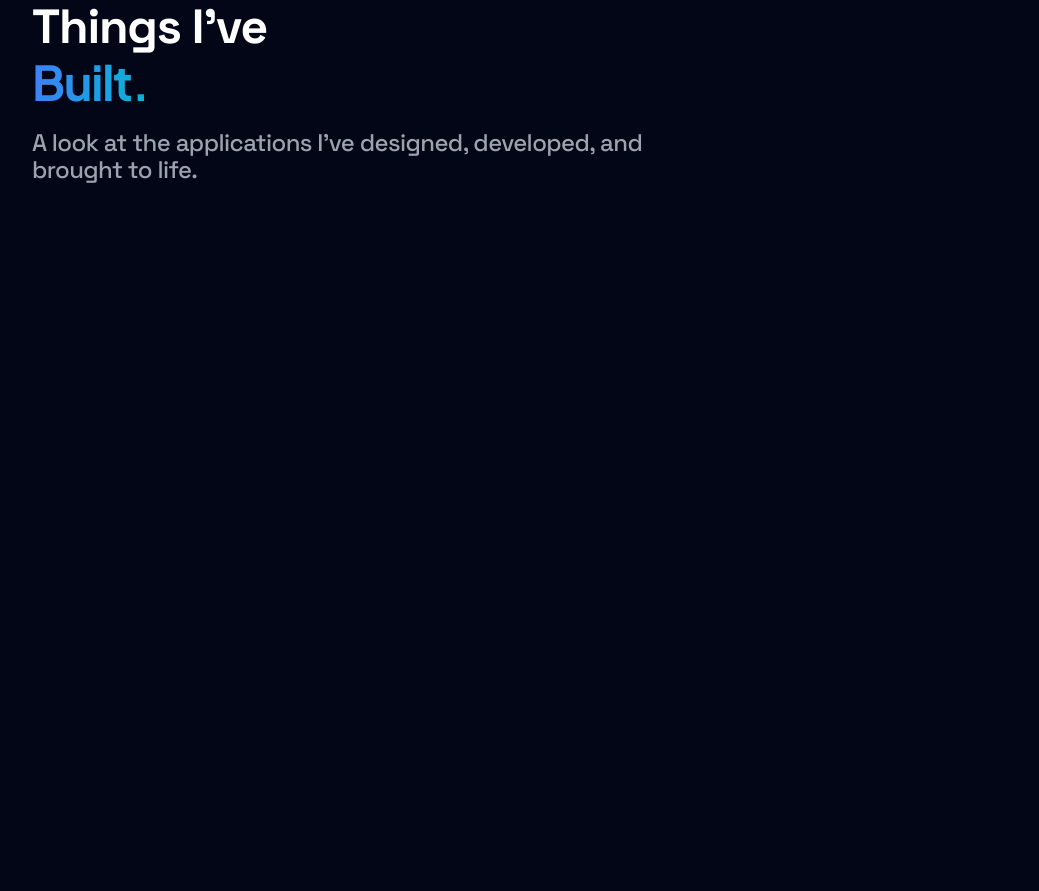
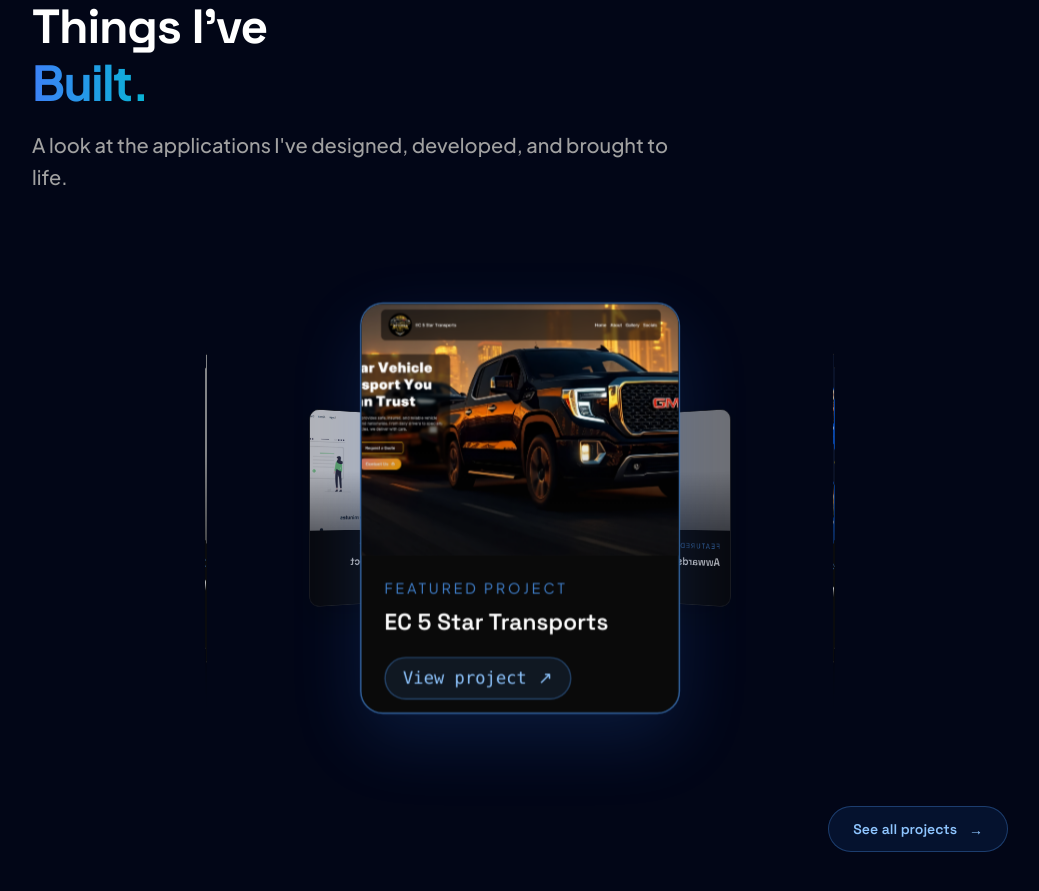
Before and after one commit to BryanDegante/E-portfolio-Next, a Next.js app: page / in a window 1280 px wide. Shown: the part 1720-2611 px from the top of the page, without its empty margins (120-1159 px from the left). Built offline with nearby package versions, Linux system fonts and the light colour scheme; grey boxes are pictures that could not be loaded.

Commit message:
project ring is created

```diff
--- a/components/Home/Projects/Projects.tsx
+++ b/components/Home/Projects/Projects.tsx
@@ -1,22 +1,56 @@
+
 import ProjectRing from "@/components/UI/Project Ring/ProjectRing";
+import Link from "next/link";
 
 export default function Projects() {
   return (
-    <section id='Projects' className='min-h-dvh'>
-      <div className='relative mx-auto max-w-5xl border-t border-neutral-900 px-6 py-28'>
-        <div className='mb-3 inline-flex items-center gap-2 '>
-          <span className='font-mono text-xs uppercase tracking-widest text-cyan-400'>
+    <section id="projects" className="min-h-dvh">
+      <div className="relative mx-auto max-w-5xl border-t border-neutral-900 px-6 py-28">
+        <div className="mb-3 inline-flex items-center gap-2">
+          <span className="font-mono text-xs uppercase tracking-widest text-blue-400">
             02 // PROJECTS
           </span>
         </div>
-          <h2 className='mb-4  max-w-3xl text-start font-heading text-3xl font-bold leading-[1.15] tracking-tight  text-white sm:text-4xl lg:text-5xl'>
-            Things I've <br />  <span className="text__color--blue"> Built.</span>
-          </h2>
-          <h3 className='text-muted text-xl text-start font-medium font-heading leading-[1.15] tracking-tight md:text-2xl w-full max-w-2xl'>
-            A look at the applications I've designed, developed, and brought to
-            life.
-          </h3>
+
+        <h2 className="mb-4 max-w-3xl text-start font-heading text-3xl font-bold leading-[1.15] tracking-tight text-white sm:text-4xl lg:text-5xl">
+          Things I've <br />
+          <span className="text__color--blue">
+            Built.
+          </span>
+        </h2>
+
+        <p className="w-full max-w-2xl text-start font-heading text-lg font-medium leading-relaxed text-neutral-400 md:text-xl">
+          A look at the applications I've designed, developed, and brought to life.
+        </p>
+
+        <div className="mt-12 w-full sm:mt-16">
           <ProjectRing />
+        </div>
+
+        <div className="mt-8 flex justify-end">
+          <Link
+            href="/projects"
+            className="
+              group inline-flex items-center gap-3
+              rounded-full border border-blue-400/30
+              bg-blue-500/10 px-6 py-3
+              font-heading text-sm font-semibold text-blue-300
+              transition-all duration-300
+              hover:border-blue-400/60
+              hover:bg-blue-500/20
+              hover:text-white
+              hover:shadow-[0_0_24px_rgba(59,130,246,0.15)]
+            "
+          >
+            See all projects
+            <span
+              aria-hidden="true"
+              className="transition-transform duration-300 group-hover:translate-x-1"
+            >
+              →
+            </span>
+          </Link>
+        </div>
       </div>
     </section>
   );
--- a/components/UI/Project Ring/ProjectRing.tsx
+++ b/components/UI/Project Ring/ProjectRing.tsx
@@ -1,11 +1,182 @@
-import RingCard from "./RingCard";
+'use client';
+
+import { useRef, useState, useEffect } from 'react';
+import { useSelector } from 'react-redux';
+import gsap from 'gsap';
+import RingCard from './RingCard';
+import { ProjectsData } from '@/data/ProjectData';
+import { RootState } from '@/redux/store';
 
 export default function ProjectRing() {
+  const language = useSelector((state: RootState) => state.language.language);
+
+  const featuredProjects = ProjectsData.filter((project) => project.featured);
+
+  const total = featuredProjects.length;
+  const angleStep = total > 0 ? 360 / total : 0;
+
+  const [rotationY, setRotationY] = useState(0);
+  const [radius, setRadius] = useState(130);
+
+  const ringRef = useRef<HTMLDivElement>(null);
+  const rotationRef = useRef(0);
+  const isDragging = useRef(false);
+  const startX = useRef(0);
+  const startRotation = useRef(0);
+
+  useEffect(() => {
+    const updateRadius = () => {
+      const width = window.innerWidth;
+
+      if (width < 640) {
+        setRadius(130);
+      } else if (width < 1024) {
+        setRadius(220);
+      } else {
+        setRadius(300);
+      }
+    };
+
+    updateRadius();
+    window.addEventListener('resize', updateRadius);
+
+    return () => window.removeEventListener('resize', updateRadius);
+  }, []);
+
+  const handlePointerDown = (e: React.PointerEvent<HTMLDivElement>) => {
+    if ((e.target as HTMLElement).closest('a')) return;
+    if (total < 2) return;
+
+    isDragging.current = true;
+    startX.current = e.clientX;
+    startRotation.current = rotationRef.current;
+
+    e.currentTarget.setPointerCapture(e.pointerId);
+    gsap.killTweensOf(ringRef.current);
+
+    e.currentTarget.style.cursor = 'grabbing';
+  };
+
+  const handlePointerMove = (e: React.PointerEvent<HTMLDivElement>) => {
+    if (!isDragging.current) return;
+
+    const deltaX = e.clientX - startX.current;
+    const newRotation = startRotation.current + deltaX * 0.4;
+
+    rotationRef.current = newRotation;
+
+    if (ringRef.current) {
+      ringRef.current.style.transform = `rotateY(${newRotation}deg)`;
+    }
+  };
+
+  const handlePointerUp = (e: React.PointerEvent<HTMLDivElement>) => {
+    if (!isDragging.current) return;
+
+    isDragging.current = false;
+
+    if (e.currentTarget.hasPointerCapture(e.pointerId)) {
+      e.currentTarget.releasePointerCapture(e.pointerId);
+    }
+
+    e.currentTarget.style.cursor = 'grab';
+
+    if (angleStep === 0) return;
+
+    const nearestIndex = Math.round(-rotationRef.current / angleStep);
+
+    const targetRotation = nearestIndex * -angleStep;
+    const animation = { rotation: rotationRef.current };
+
+    gsap.to(animation, {
+      rotation: targetRotation,
+      duration: 0.65,
+      ease: 'power3.out',
+      onUpdate: () => {
+        rotationRef.current = animation.rotation;
+
+        if (ringRef.current) {
+          ringRef.current.style.transform = `rotateY(${animation.rotation}deg)`;
+        }
+      },
+      onComplete: () => {
+        setRotationY(animation.rotation);
+      },
+    });
+  };
+
+  const handlePointerCancel = (e: React.PointerEvent<HTMLDivElement>) => {
+    isDragging.current = false;
+
+    gsap.killTweensOf(ringRef.current);
+
+    if (e.currentTarget.hasPointerCapture(e.pointerId)) {
+      e.currentTarget.releasePointerCapture(e.pointerId);
+    }
+
+    e.currentTarget.style.cursor = 'grab';
+
+    if (ringRef.current) {
+      ringRef.current.style.transform = `rotateY(${rotationRef.current}deg)`;
+    }
+
+    setRotationY(rotationRef.current);
+  };
+
+  if (total === 0) return null;
+
   return (
     <div
-      className='w-full min-h-[80dvh] perspective-[1000px]'>
-        <div>
-        </div>
+      onPointerDown={handlePointerDown}
+      onPointerMove={handlePointerMove}
+      onPointerUp={handlePointerUp}
+      onPointerCancel={handlePointerCancel}
+      className='
+        relative my-8 flex h-[400px] w-full
+        items-center justify-center overflow-visible
+        [perspective:900px]
+        cursor-grab select-none touch-pan-y
+        active:cursor-grabbing
+        sm:my-12 sm:h-[500px]
+        sm:[perspective:1000px]
+      '>
+      <div
+        ref={ringRef}
+        style={{
+          transform: `rotateY(${rotationY}deg)`,
+          transformStyle: 'preserve-3d',
+        }}
+        className='absolute left-1/2 top-1/2 h-0 w-0'>
+        {featuredProjects.map((project, index) => {
+          const cardAngle = index * angleStep;
+
+          const currentAngle =
+            ((((cardAngle + rotationY + 180) % 360) + 360) % 360) - 180;
+
+          const distance = Math.abs(currentAngle);
+
+          const scale = Math.max(0.82, 1 - distance / 650);
+          const opacity = Math.max(0.7, 1 - distance / 400);
+          const zIndex = Math.round(100 - distance);
+          const isFront = distance < angleStep / 2;
+
+          return (
+            <RingCard
+              key={project.id}
+              url={project.website}
+              imgLink={project.screenshot}
+              title={project.name[language]}
+              index={index}
+              angleStep={angleStep}
+              radius={radius}
+              scale={scale}
+              opacity={opacity}
+              zIndex={zIndex}
+              isFront={isFront}
+            />
+          );
+        })}
       </div>
+    </div>
   );
 }
--- a/components/UI/Project Ring/RingCard.tsx
+++ b/components/UI/Project Ring/RingCard.tsx
@@ -1,12 +1,100 @@
-type RingCardProps ={
+
+'use client';
+
+import Image from 'next/image';
+
+type RingCardProps = {
   imgLink: string;
+  title: string;
+  index: number;
+  angleStep: number;
+  radius: number;
+  scale: number;
+  opacity: number;
+  zIndex: number;
+  isFront: boolean;
+  url: string;
+};
+
+export default function RingCard({
+  imgLink,
+  title,
+  index,
+  angleStep,
+  radius,
+  scale,
+  opacity,
+  zIndex,
+  isFront,
+  url,
+}: RingCardProps) {
+  const angle = index * angleStep;
+
+  return (
+    <article
+      style={{
+        transform: `translate(-50%, -50%) rotateY(${angle}deg) translateZ(${radius}px) scale(${scale})`,
+        opacity,
+        zIndex,
+      }}
+      className={`
+        group absolute left-1/2 top-1/2
+        flex h-60 w-48 flex-col overflow-hidden
+        rounded-2xl border bg-neutral-950
+        shadow-[0_18px_50px_rgba(0,0,0,0.4)]
+        transition-[border-color,box-shadow]
+        duration-300
+        sm:h-72 sm:w-56
+        ${
+          isFront
+            ? 'border-blue-400/60 shadow-[0_18px_50px_rgba(59,130,246,0.16)]'
+            : 'border-white/10'
         }
+      `}
+    >
+      <figure className="relative h-32 w-full shrink-0 overflow-hidden bg-neutral-900 sm:h-44">
+        <Image
+          src={imgLink}
+          alt={`${title} project preview`}
+          fill
+          sizes="(max-width: 639px) 192px, 224px"
+          className="object-cover transition-transform duration-500 group-hover:scale-105"
+        />
 
+        <div className="pointer-events-none absolute inset-0 bg-gradient-to-t from-neutral-950/50 via-transparent to-transparent" />
+      </figure>
 
-export default function RingCard({imgLink}: RingCardProps){
-  return(
+      <div className="flex min-h-0 flex-1 flex-col justify-between gap-2 p-3 sm:gap-3 sm:p-4">
         <div>
+          <p className="mb-1 font-mono text-[9px] uppercase tracking-[0.15em] text-blue-400/80 sm:text-[10px] sm:tracking-[0.2em]">
+            Featured project
+          </p>
 
+          <h3 className="truncate font-heading text-sm font-semibold text-white sm:text-base">
+            {title}
+          </h3>
         </div>
-  )
+
+        <a
+          href={url}
+          target="_blank"
+          rel="noopener noreferrer"
+          tabIndex={isFront ? 0 : -1}
+          aria-label={`Visit ${title} website`}
+          className={`
+            inline-flex w-fit items-center gap-2 rounded-full
+            border px-3 py-1.5 font-mono text-xs
+            transition-colors duration-200
+            ${
+              isFront
+                ? 'border-blue-400/30 bg-blue-400/10 text-blue-300 hover:bg-blue-400/20'
+                : 'pointer-events-none border-transparent text-neutral-500 opacity-0'
             }
+          `}
+        >
+          View project <span aria-hidden="true">↗</span>
+        </a>
+      </div>
+    </article>
+  );
+}
--- a/data/ProjectData.ts
+++ b/data/ProjectData.ts
@@ -1,4 +1,5 @@
 export type Project ={
+	id: number;
  name: {
   en: string;
   es: string;
@@ -15,6 +16,7 @@
 
 export const ProjectsData: Project[] = [
 	{
+		id: 1,
 		name: {
 			en: 'EC 5 Star Transports',
 			es: 'EC 5 Star Transports',
@@ -30,6 +32,7 @@
 	},
 
 	{
+		id: 2,
 		name: {
 			en: 'Movie Site',
 			es: 'Sitio de Películas',
@@ -41,15 +44,16 @@
 			en: 'A React-based movie and TV search platform integrated with the TMDB API, utilizing React Router for dynamic page navigation, state management for real-time search results and loading states, and embedded trailer playback. Designed with custom CSS for a clean, cinematic user experience.',
 			es: 'Una plataforma de búsqueda de películas y series creada con React e integrada con la API de TMDB. Utiliza React Router para la navegación dinámica, gestión de estado para resultados de búsqueda en tiempo real y estados de carga, además de reproducción de comerciales. Diseñada con CSS personalizado para ofrecer una experiencia limpia y cinematográfica.',
 		},
-		featured: false,
+		featured: true,
 	},
 
 	{
+		id: 3,
 		name: {
 			en: 'Awwards Website Clone',
 			es: 'Clon de Sitio Web de Awwards',
 		},
-		screenshot: 'assets/Awwards.png',
+		screenshot: '/assets/Awwards.png',
 		website: 'https://bryandegante.github.io/Awwards-Website-Clone/',
 		tech: ['JavaScript', 'GSAP', 'React', 'Tailwind Css', 'GitHub'],
 		description: {
@@ -60,11 +64,12 @@
 	},
 
 	{
+		id: 4,
 		name: {
 			en: 'GSAP MacBook Site Clone',
 			es: 'Clon de Sitio MacBook con GSAP',
 		},
-		screenshot: 'assets/Macbook.png',
+		screenshot: '/assets/Macbook.png',
 		website: 'https://gsap-macbook-site.vercel.app/',
 		tech: ['JavaScript', 'GSAP', 'React', 'Tailwind Css', 'Vercel'],
 		description: {
@@ -74,11 +79,12 @@
 		featured: false,
 	},
 	{
+		id: 5,
 		name: {
 			en: 'Summarist Project',
 			es: 'Proyecto Summarist'
 		},
-		screenshot: 'assets/summarist.png',
+		screenshot: '/assets/summarist.png',
 		website: 'https://bryan-virtual-internship-v2.vercel.app/',
 		tech:['Typescript', 'Tailwind Css', 'Vercel', 'Redux', 'Next','Firebase'],
 		description: {
@@ -88,11 +94,12 @@
 		featured: true,
 	},
 	{
+		id: 6,
 		name: {
 			en: 'All Glass N Mirror',
 			es: 'All Glass N Mirror'
 		},
-		screenshot: 'assets/glass.png',
+		screenshot: '/assets/glass.png',
 		website: 'https://www.allglasssnmirror.com/',
 		tech:['Javascript', 'Css', 'Vercel', 'React', 'Vite','GSAP'],
 		description: {
```
Lines whose indentation alone changed are shown as unchanged.
